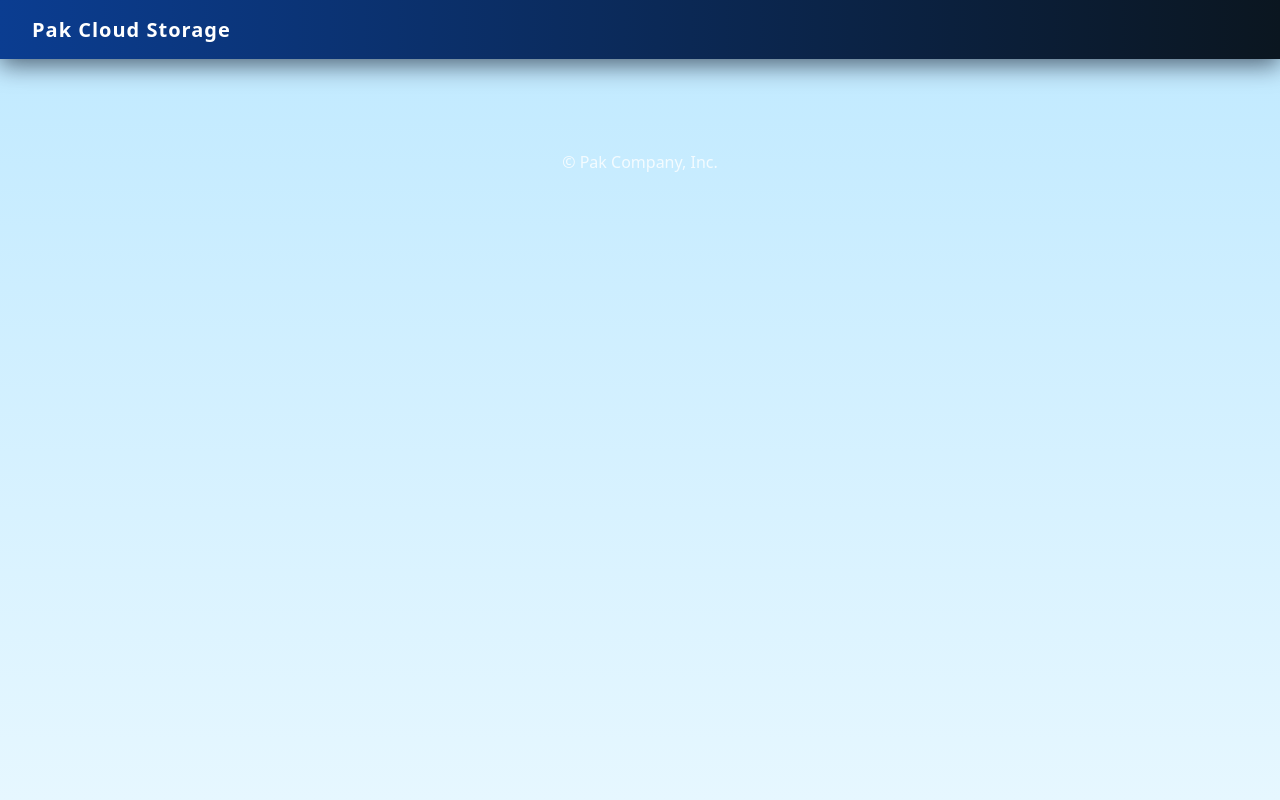
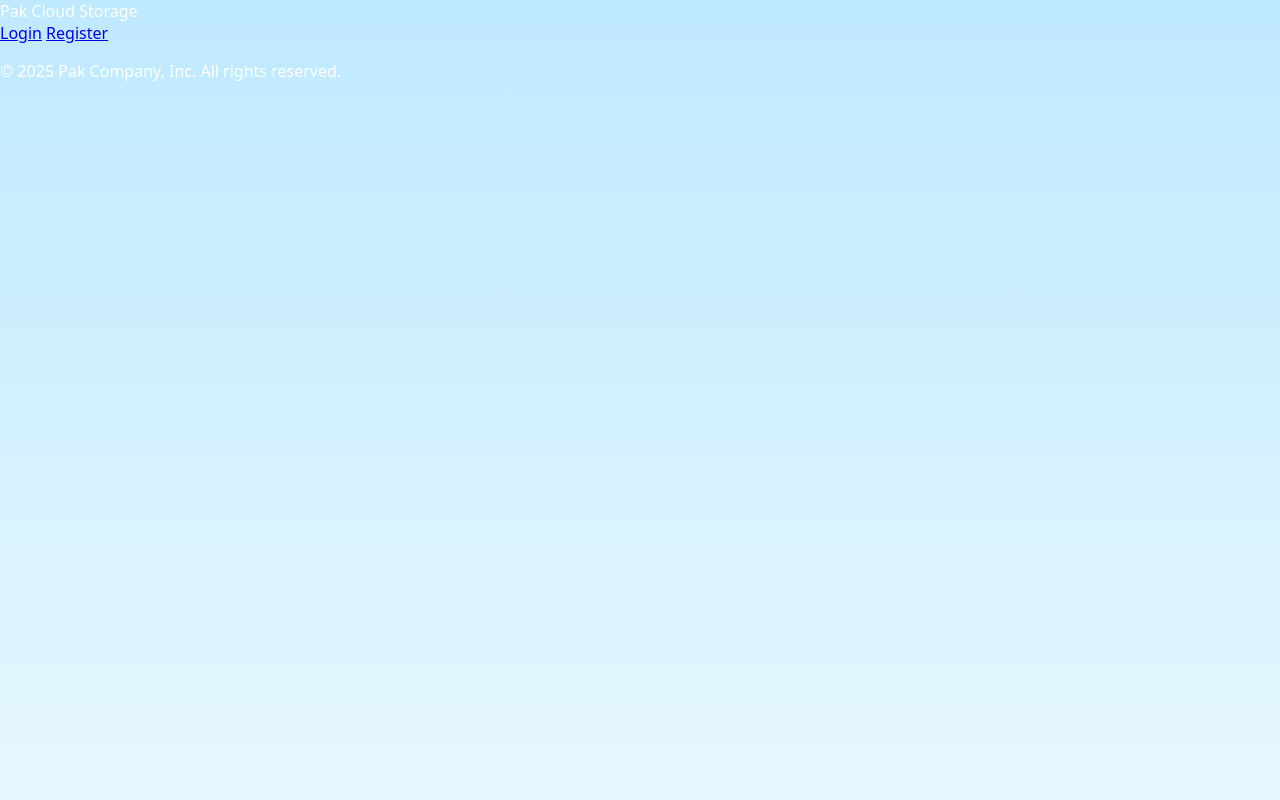
Before and after one commit to PhantomCode-CyberReign/Pak-Cloud-Storage, a Python web app: template templates/base.html in a window 1280 px wide. Run offline with Jinja, Linux system fonts and the light colour scheme; the template is opened without the code that fills it, so the values that code supplies are empty.

Commit message:
Update base.html

```diff
--- a/templates/base.html
+++ b/templates/base.html
@@ -1,37 +1,53 @@
-<!doctype html>
+<!DOCTYPE html>
 <html lang="en">
 <head>
-<meta charset="utf-8" />
-<meta name="viewport" content="width=device-width,initial-scale=1" />
-<title>Pak Cloud Storage</title>
-<link rel="stylesheet" href="{{ url_for('static', filename='css/style.css') }}">
+  <meta charset="UTF-8">
+  <meta name="viewport" content="width=device-width, initial-scale=1.0">
+  <title>{% block title %}Pak Cloud Storage{% endblock %}</title>
+  <link rel="stylesheet" href="{{ url_for('static', filename='style.css') }}">
+  <link href="https://fonts.googleapis.com/css2?family=Orbitron:wght@500;700&display=swap" rel="stylesheet">
+  {% block head %}{% endblock %}
 </head>
-<body>
-<header class="topbar">
-<div class="brand">Pak Cloud Storage</div>
-{% if session.get('username') %}
-<div class="user">{{ session.get('username') }} | <a href="{{ url_for('logout') }}">Logout</a></div>
+<body class="base-body">
+
+  <!-- Header -->
+  <header class="site-header">
+    <div class="logo">Pak Cloud Storage</div>
+    <nav class="nav-links">
+      {% if session.get('user') %}
+        <a href="{{ url_for('dashboard') }}">Dashboard</a>
+        <a href="{{ url_for('logout') }}" class="btn-logout">Logout</a>
+      {% else %}
+        <a href="{{ url_for('login') }}">Login</a>
+        <a href="{{ url_for('register') }}">Register</a>
       {% endif %}
+    </nav>
   </header>
 
-
-<main class="container">
+  <!-- Flash Messages -->
+  <section class="flash-container">
     {% with messages = get_flashed_messages(with_categories=true) %}
       {% if messages %}
-<div class="flash-wrap">
-{% for cat, msg in messages %}
-<div class="flash {{ cat }}">{{ msg }}</div>
+        <div class="flash-messages">
+          {% for category, message in messages %}
+            <p class="flash {{ category }}">{{ message }}</p>
           {% endfor %}
         </div>
       {% endif %}
     {% endwith %}
+  </section>
 
-
+  <!-- Main Content -->
+  <main class="site-main">
     {% block content %}{% endblock %}
   </main>
 
+  <!-- Footer -->
+  <footer class="site-footer">
+    <p>© 2025 Pak Company, Inc. All rights reserved.</p>
+  </footer>
 
-<footer class="footer">© Pak Company, Inc.</footer>
-<script src="{{ url_for('static', filename='js/main.js') }}"></script>
+  <script src="{{ url_for('static', filename='main.js') }}"></script>
+  {% block scripts %}{% endblock %}
 </body>
 </html>
```
Lines whose indentation alone changed are shown as unchanged.
